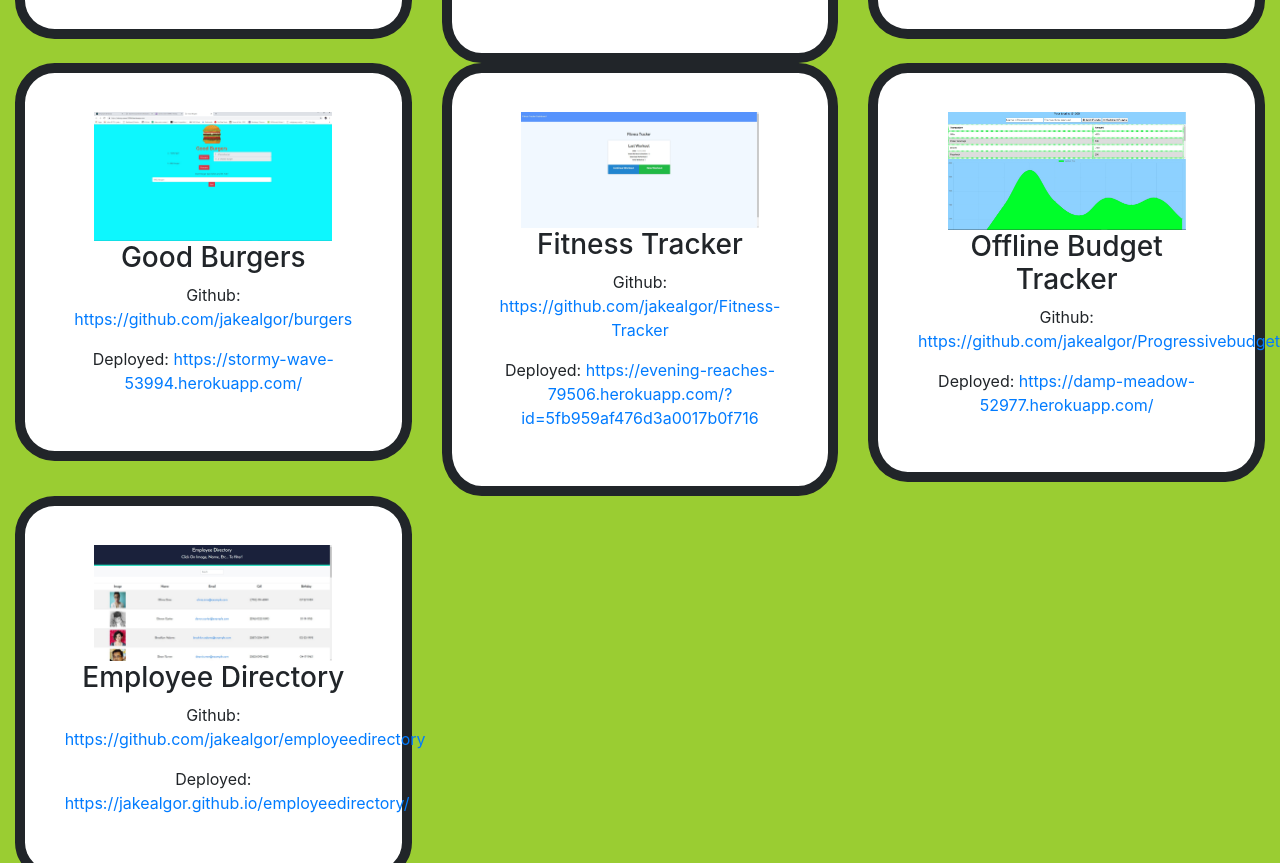
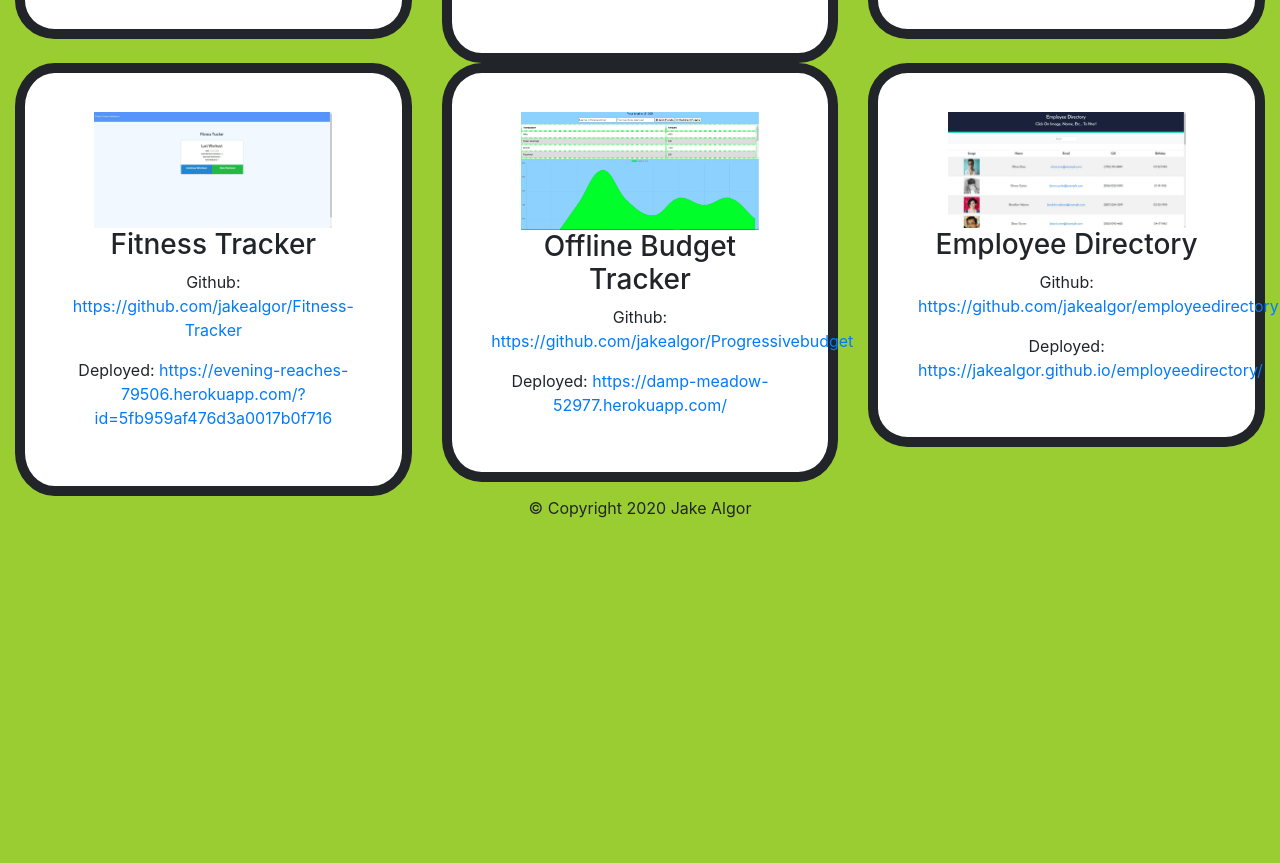
Before and after one commit to jakealgor/jakealgor, a plain HTML site: page Public/html/portfolio.html in a window 1280 px wide. Shown: the part 926-1789 px from the top of the page. After the commit the page ends 1446 px from the top, so only its background shows below. Drawn offline with nearby package versions, Linux system fonts and the light colour scheme.

Commit message:
portfolio fix

```diff
--- a/Public/html/portfolio.html
+++ b/Public/html/portfolio.html
@@ -81,14 +81,6 @@
         </div>
         <div class="col-sm-12 col-lg-4">
             <div class="content">
-                <a href="https://stormy-wave-53994.herokuapp.com/"><img src="../imgs/goodburger.JPG"  alt="Instagram screenshot" style="width:80%"> </a>
-                <h3>Good Burgers</h3>
-                <p>Github: <a href="https://github.com/jakealgor/burgers">https://github.com/jakealgor/burgers</p></a>
-                <p>Deployed: <a href="https://stormy-wave-53994.herokuapp.com/">https://stormy-wave-53994.herokuapp.com/</p></a>
-            </div>
-        </div>
-        <div class="col-sm-12 col-lg-4">
-            <div class="content">
                 <a href="https://evening-reaches-79506.herokuapp.com/?id=5fb959af476d3a0017b0f716"><img src="../imgs/fitnesstracker.JPG"  alt="Instagram screenshot" style="width:80%"> </a>
                 <h3>Fitness Tracker</h3>
                 <p>Github: <a href="https://github.com/jakealgor/Fitness-Tracker">https://github.com/jakealgor/Fitness-Tracker</p></a>
```
